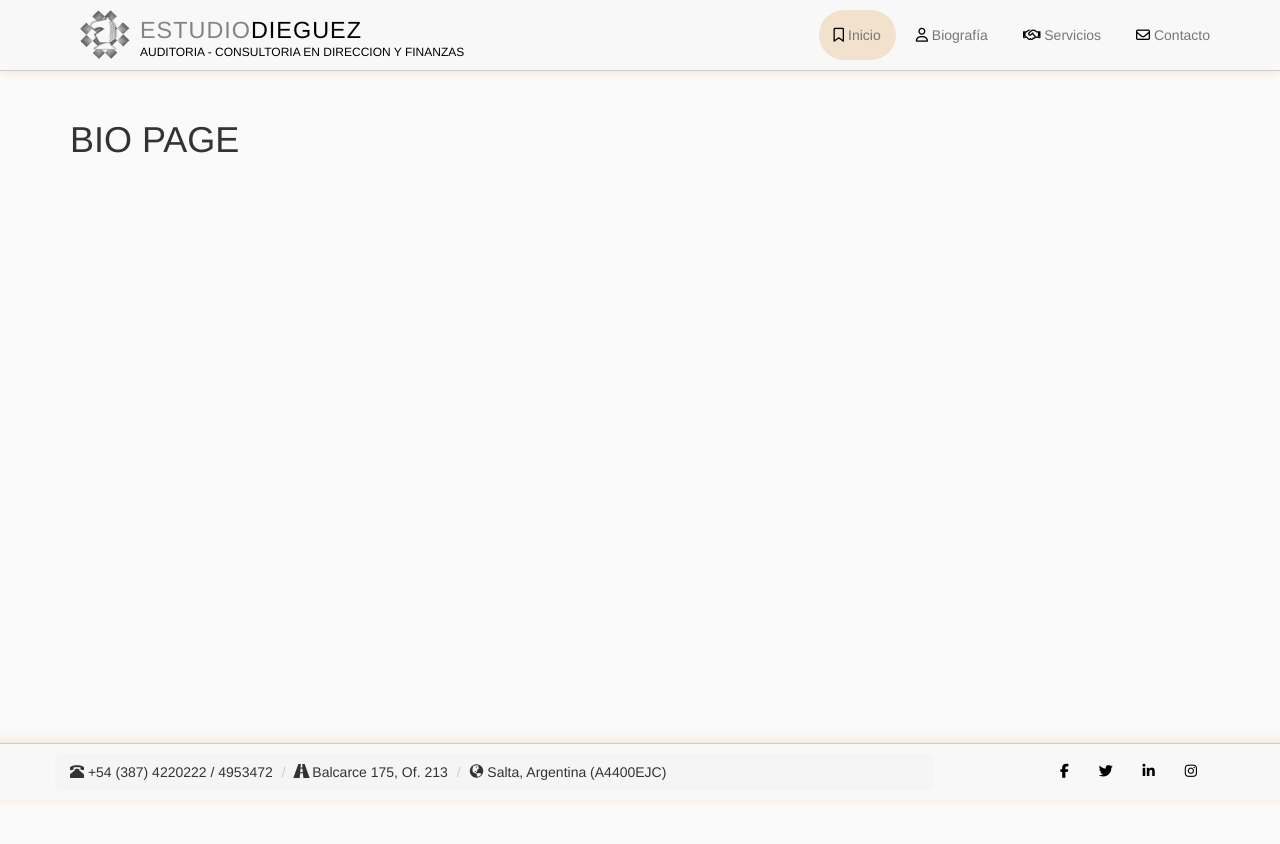
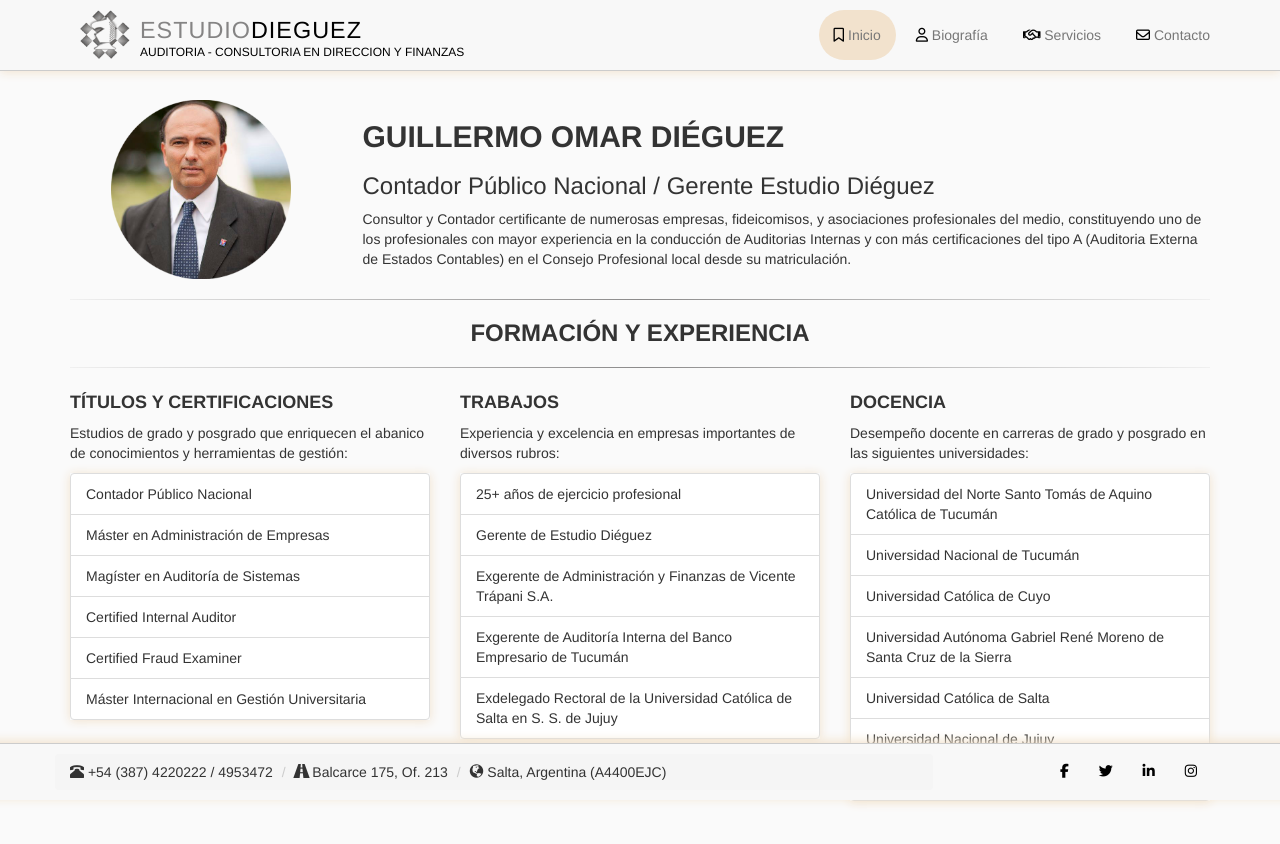
Before and after one commit to dieguezguille/ED-Website, a plain HTML site: page index.html at #!/bio in a window 1280 px wide. Before the commit the page ends 800 px from the top, so only its background shows below. Drawn offline with nearby package versions, Linux system fonts and the light colour scheme; some packages are replaced by stand-ins of ours.

Commit message:
Finished Bio Section

```diff
--- a/css/style.css
+++ b/css/style.css
@@ -177,3 +177,11 @@ a:hover {
 .fa {
     color: black;
 }
+
+#profileImg img{
+    max-width: 180px;
+}
+
+.list-group{
+    box-shadow: 0px 1px 10px #f2e2cd;
+}
--- a/js/main.js
+++ b/js/main.js
@@ -12,5 +12,8 @@ app.config(function($routeProvider) {
     })
     .when("/contact", {
         templateUrl : "pages/contact.html"
+    })
+    .otherwise({
+        templateUrl : "pages/404.html"
     });
 });
--- a/pages/bio.html
+++ b/pages/bio.html
@@ -1 +1,57 @@
-<h1>BIO PAGE</h1>
+<!-- CABECERA, FOTO PERFIL Y DATOS -->
+<div class="row">
+    <div class="col-lg-3 col-md-4 hidden-sm hidden-xs">
+        <div id="profileImg"><img class="img-responsive center-block" src="assets/img/profile.png" alt="profile" /></div>
+    </div>
+    <div class="col-lg-9 col-md-8 col-sm-12">
+        <h2><b>GUILLERMO OMAR DIÉGUEZ</b></h2>
+        <h3>Contador Público Nacional / Gerente Estudio Diéguez</h3>
+        <p>Consultor y Contador certificante de numerosas empresas, fideicomisos, y asociaciones profesionales del medio, constituyendo
+            uno de los profesionales con mayor experiencia en la conducción de Auditorias Internas y con más certificaciones
+            del tipo A (Auditoria Externa de Estados Contables) en el Consejo Profesional local desde su matriculación.</p>
+    </div>
+</div>
+
+<hr>
+<h3 id="exito" class="center">FORMACIÓN Y EXPERIENCIA</h3>
+<hr>
+
+<!-- CERTIFICACIONES -->
+<div class="row">
+    <div class="col-md-4">
+        <h4><b>TÍTULOS Y CERTIFICACIONES</b></h4>
+        <p>Estudios de grado y posgrado que enriquecen el abanico de conocimientos y herramientas de gestión:</p>
+        <ul class="list-group">
+            <li class="list-group-item">Contador Público Nacional</li>
+            <li class="list-group-item">Máster en Administración de Empresas</li>
+            <li class="list-group-item">Magíster en Auditoría de Sistemas</li>
+            <li class="list-group-item">Certified Internal Auditor</li>
+            <li class="list-group-item">Certified Fraud Examiner</li>
+            <li class="list-group-item">Máster Internacional en Gestión Universitaria</li>
+        </ul>
+    </div>
+    <div class="col-md-4">
+        <h4><b>TRABAJOS</b></h4>
+        <p>Experiencia y excelencia en empresas importantes de diversos rubros:</p>
+        <ul class="list-group">
+            <li class="list-group-item">25+ años de ejercicio profesional</li>
+            <li class="list-group-item">Gerente de Estudio Diéguez</li>
+            <li class="list-group-item">Exgerente de Administración y Finanzas de Vicente Trápani S.A.</li>
+            <li class="list-group-item">Exgerente de Auditoría Interna del Banco Empresario de Tucumán</li>
+            <li class="list-group-item">Exdelegado Rectoral de la Universidad Católica de Salta en S. S. de Jujuy</li>
+        </ul>
+    </div>
+    <div class="col-md-4">
+        <h4><b>DOCENCIA</b></h4>
+        <p>Desempeño docente en carreras de grado y posgrado en las siguientes universidades:</p>
+        <ul class="list-group">
+            <li class="list-group-item">Universidad del Norte Santo Tomás de Aquino Católica de Tucumán</li>
+            <li class="list-group-item">Universidad Nacional de Tucumán</li>
+            <li class="list-group-item">Universidad Católica de Cuyo</li>
+            <li class="list-group-item">Universidad Autónoma Gabriel René Moreno de Santa Cruz de la Sierra</li>
+            <li class="list-group-item">Universidad Católica de Salta</li>
+            <li class="list-group-item">Universidad Nacional de Jujuy</li>
+            <li class="list-group-item">Universidad Católica Boliviana San Pablo</li>
+        </ul>
+    </div>
+</div>
```
Also changed, not shown: pages/404.html (added, +8 -0 lines).
